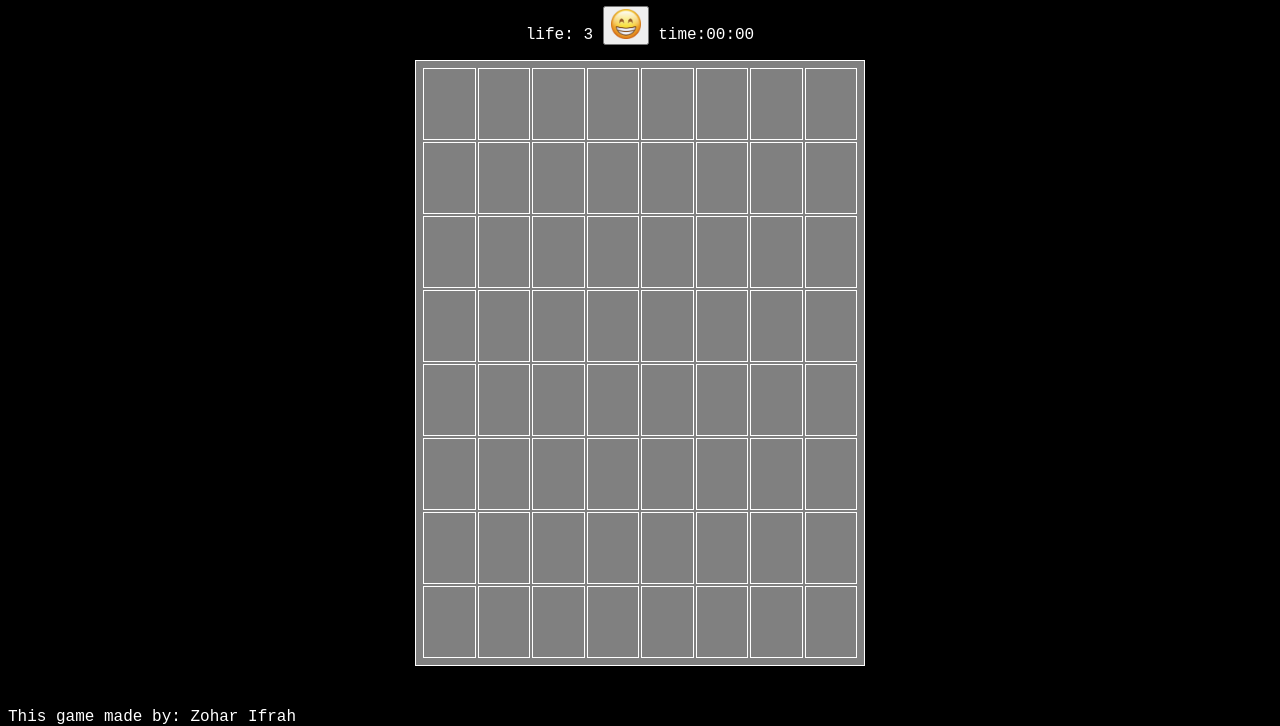
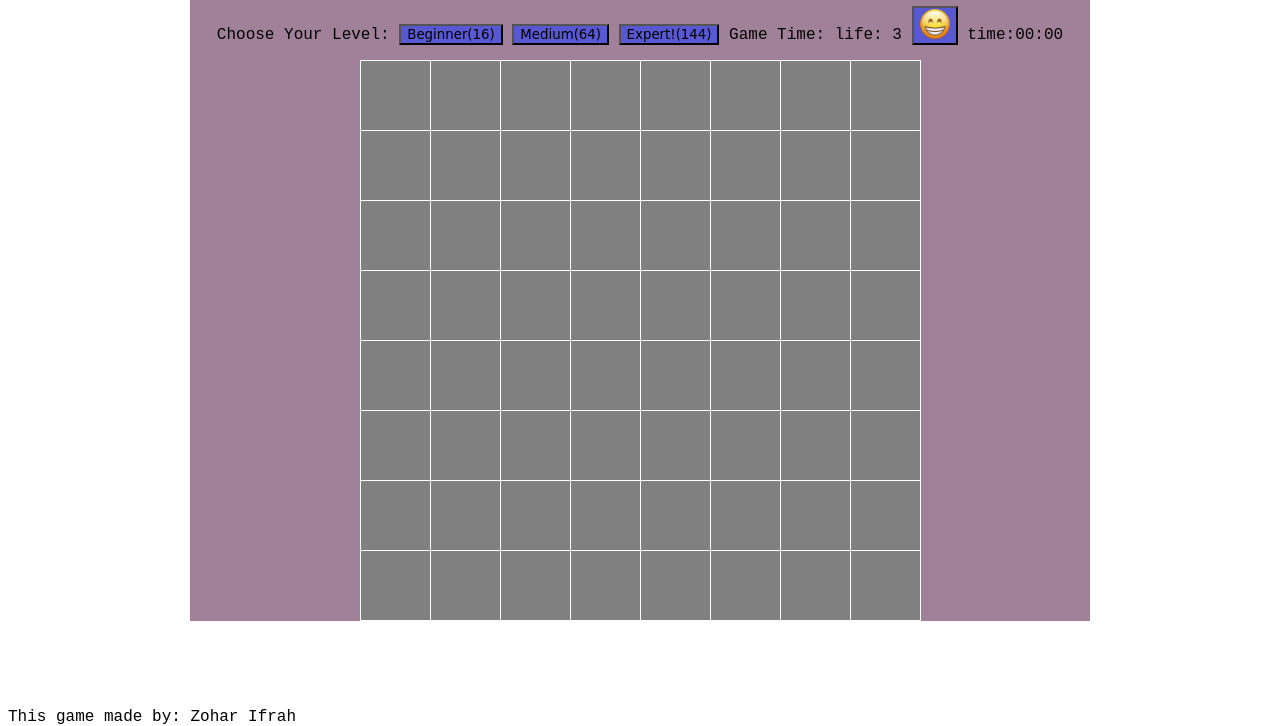
Before and after one commit to Zohar-Ifrah/Proj-Mine_Sweeper, a plain HTML site: page index.html in a window 1280 px wide. Shown: the part 74-800 px from the top of the page. Drawn offline with Linux system fonts and the light colour scheme.

Commit message:
changed css and some features. (in progress)

```diff
--- a/css/main.css
+++ b/css/main.css
@@ -1,37 +1,48 @@
+*{
+    box-sizing: border-box;
+}
 body {
-    background-color: black;
-    color: white;
+    /* background-color: black; */
+    /* color: white; */
     text-align: center;
     font-family: 'Courier New', Courier, monospace;
 }
 
-.board-container {
+.game-display {
+    background-color: rgb(161, 128, 154);
+    /* height: 100px; */
+    width: 900px;
     margin: auto;
-    width: 450px;
-    /* height: 200px; */
 }
 
 table,
-/* td { */
-    /* width: 40px;
-    height: 40px;
+td {
+    border: 1px solid darkblue;
+    border-collapse: collapse;
     border: 1px solid white;
     background-color: gray;
-    padding: 5px; */
+    margin: auto;
+    cursor: pointer;
+}
 
-    /* margin: 0; */
-    /* text-align: center; */
-/* } */
-.cell{
-    width: 60px;
+.board-container td{
+    width: 70px;
+    height: 70px;
+    text-align: center;
+    transition: 0.8s;
+    padding: 10px;
+    margin-left: 100px;
+}
+/* .cell{ */
+    /* width: 60px;
     height: 60px;
     border: 1px solid white;
     background-color: gray;
     padding: 5px;
     color: black;
     font-size: 25px;
-    font-family: cursive;
-}
+    font-family: cursive; */
+/* } */
 
 .cell img {
     width: 30px;
@@ -41,6 +52,13 @@ table,
 
 .cell:hover {
     /* background-color: rgb(210, 206, 206); */
+    cursor: pointer;
+}
+button {
+    background-color: rgb(88, 88, 211);
+    font-family: cursive;
+}
+button:hover {
     cursor: pointer;
 }
 
@@ -65,3 +83,70 @@ button img{
     height: 30px;
     width: 30px;
 }
+/* body {
+    background-color: black;
+    color: white;
+    text-align: center;
+    font-family: 'Courier New', Courier, monospace;
+}
+
+.board-container {
+    margin: auto;
+    width: 450px; */
+    /* height: 200px; */
+/* } */
+
+/* table, */
+/* td { */
+    /* width: 40px;
+    height: 40px;
+    border: 1px solid white;
+    background-color: gray;
+    padding: 5px; */
+
+    /* margin: 0; */
+    /* text-align: center; */
+/* } */
+/* .cell{
+    width: 60px;
+    height: 60px;
+    border: 1px solid white;
+    background-color: gray;
+    padding: 5px;
+    color: black;
+    font-size: 25px;
+    font-family: cursive;
+}
+
+.cell img {
+    width: 30px;
+    height: auto;
+    font-size: 1.5em;
+}
+
+.cell:hover {
+    /* background-color: rgb(210, 206, 206); */
+    /* cursor: pointer; */
+/* } */
+
+
+/* .img {
+    height: 20px;
+    width: 10px;
+}
+
+footer {
+    position: fixed;
+    bottom: 0%;
+}
+
+.shown {
+    background-color: rgb(200, 198, 198);
+}
+p{
+    display: inline-block;
+}
+button img{
+    height: 30px;
+    width: 30px;
+} */
--- a/index.html
+++ b/index.html
@@ -10,13 +10,21 @@
 </head>
 
 <body onload="onInit()">
+    <div class="game-display">
         <h1>Mine Sweeper</h1>
+        <!-- <button onclick="newGame()">New Game</button> -->
+        <p>Choose Your Level:</p>
+        <button onclick="selectMode(this)">Beginner(16)</button>
+        <button onclick="selectMode(this)">Medium(64)</button>
+        <button onclick="selectMode(this)">Expert!(144)</button>
+        <p class="game-time">Game Time:</p>
         <p class="lives">life: <span>3</span></p>
         <button onclick="resetGame()" class="reset-btn"><img src="img/happy.jpg" alt=""></button>
         <p>time:00:00</p>
         <table class="board-container">
 
         </table>
+    </div>
     <footer> This game made by: Zohar Ifrah</footer>
     <script src="js/main.js"></script>
     <script src="js/utils.js"></script>
--- a/js/main.js
+++ b/js/main.js
@@ -61,8 +61,8 @@ function buildBoard() {
             }
         }
     }
-    getRandomMines(gLevel.MINES, board)
-    setMinesNegsCount(board)
+    // getRandomMines(gLevel.MINES, board)
+    // setMinesNegsCount(board)
     return board
 }
 
@@ -76,7 +76,7 @@ function setMinesNegsCount(board) {
 }
 
 function checkForNegsMines(board, cellI, cellJ) {
-    // if (board[cellI][cellJ].isMine) return   // if dont want to count minesAroundCount on MINES >> Rmove//
+    if (board[cellI][cellJ].isMine) return   // if dont want to count minesAroundCount on MINES >> Rmove//
     var minesAmount = 0
     for (var i = cellI - 1; i <= cellI + 1; i++) {
         if (i < 0 || i >= gLevel.SIZE) continue
@@ -106,11 +106,16 @@ function onCellMarked(elCell, i, j) {
 
 }
 // LEFT Click >> if not flaged reveals number or clean spots + clean negs. OR >> found mmine and end
-function onCellClicked(elCell, i, j) {                  // maybe later need elCell
-    if (!gGame.isOn) return
+function onCellClicked(elCell, i, j) {                  ///////////////////////////////// maybe later need elCell
+
+    if (!gGame.isOn) return //if game off (lose / win) unable moves
+
+    if (!checkShown()) { // for first click:
+        getRandomMines(gLevel.MINES, gBoard, { i: i, j: j })
+        setMinesNegsCount(gBoard)
+    }
+
     if (gBoard[i][j].isMarked) return //if Flaged cant reveal
-
-    // if (elCell.classList.contains('mine')) renderCell(loc, MINE)   // if needs elCell
 
     var currCellIdx = { i: i, j: j }
     if (gBoard[i][j].isMine) { // MINE Found
@@ -125,8 +130,9 @@ function onCellClicked(elCell, i, j) {                  // maybe later need elCe
         // if (gLives === 0)  //// for later adding//////////
         return
     }
-    if (gBoard[i][j].minesAroundCount) renderCell(currCellIdx, gBoard[i][j].minesAroundCount) // Spot with num
-    else { // reveals clean spot + reveals all around
+    if (gBoard[i][j].minesAroundCount) {// Spot with number
+        renderCell(currCellIdx, gBoard[i][j].minesAroundCount)
+    } else { // reveals clean spot + reveals all around
         // gBoard[i][j].isShown = true
         expandShown(gBoard, elCell, i, j)
     }
@@ -152,9 +158,6 @@ function expandShown(board, elCell, cellI, cellJ) {
 }
 
 function checkGameOver() {
-}
-
-function checkGameOver() {
     var countMines = 0
     var countShown = 0
     var countFlags = 0
@@ -177,13 +180,15 @@ function checkGameOver() {
     if (countShown === gLevel.SIZE ** 2 - gLevel.MINES) win()
 }
 
-function getRandomMines(maxMines, board) { // sets mines by gLevel SIZE/MINES
+function getRandomMines(maxMines, board, mineFreeIdx) { // sets mines by gLevel SIZE/MINES
     while (maxMines > 0) { // runs until got the number of mine requested
         for (var i = 0; i < gLevel.SIZE; i++) {
             for (var j = 0; j < gLevel.SIZE; j++) {
-                if (maxMines > 0 && Math.random() < gLevel.MINES / gLevel.SIZE ** 2) {
-                    maxMines--;
-                    board[i][j].isMine = true
+                if (mineFreeIdx.i !== i && mineFreeIdx.j !== j && !board[i][j].isMine) {
+                    if (maxMines > 0 && Math.random() < gLevel.MINES / gLevel.SIZE ** 2) {
+                        maxMines--
+                        board[i][j].isMine = true
+                    }
                 }
             }
         }
@@ -196,11 +201,11 @@ function win() {
     elResetBtn.innerHTML = '<img src="img/win.jpg" alt="">'
 }
 
-function resetGame(){
+function resetGame() {
     var elResetBtn = document.querySelector('.reset-btn')
     elResetBtn.innerHTML = '<img src="img/happy.jpg" alt="">'
     gGame.isOn = true
-    if (gLives > 0){  // If didnt lose all lives
+    if (gLives > 0) {  // If didnt lose all lives
         gBoard = buildBoard()
         renderBoard(gBoard)
     } else {
@@ -210,29 +215,28 @@ function resetGame(){
     }
 }
 
-function getMines(){
+function getMines() {
     var minesIdx = []
     for (var i = 0; i < gLevel.SIZE; i++) {
         for (var j = 0; j < gLevel.SIZE; j++) {
             if (gBoard[i][j].isMine) {
-                minesIdx.push({i: i, j:j})
+                minesIdx.push({ i: i, j: j })
             }
         }
     }
+    if (minesIdx.length === 0) return null
     return minesIdx
 }
 
-function revealMines(minesIdx){
-    var currCell =  {}
+function revealMines(minesIdx) {
+    var currCell = {}
     for (var i = 0; i < minesIdx.length; i++) {
-        currCell =  minesIdx[i]
-        // var elMine = document.querySelector(`.cell-${currCell.i}-${currCell.j}`)
-        // elMine.innerText = '<img src="img/mine.png" alt="">'
+        currCell = minesIdx[i]
         renderCell(currCell, MINE)
     }
 }
 
-function resetHTML(){
+function resetHTML() {
     for (var i = 0; i < gLevel.SIZE; i++) {
         for (var j = 0; j < gLevel.SIZE; j++) {
             if (gBoard[i][j].isMine) {
@@ -243,3 +247,39 @@ function resetHTML(){
         }
     }
 }
+
+function checkShown() {
+    for (var i = 0; i < gLevel.SIZE; i++) {
+        for (var j = 0; j < gLevel.SIZE; j++) {
+            if (gBoard[i][j].isShown) {
+                return true
+            }
+        }
+    }
+    return false
+}
+
+function selectMode(elBtn) { //reset the board to the mode request
+
+    // clearInterval(gInterval)
+    // resetGameTime()
+    switch (elBtn.innerText) {
+        case 'Beginner(16)':
+            gLevel.SIZE = 4
+            gLevel.MINES = 2
+            onInit()
+            break
+        case 'Medium(64)':
+            gLevel.SIZE = 8
+            gLevel.MINES = 14
+            onInit()
+            break
+        case 'Expert!(144)':
+            gLevel.SIZE = 12
+            gLevel.MINES = 32
+            onInit()
+            break
+        default:
+            break;
+    }
+}
```
Lines whose indentation alone changed are shown as unchanged.
